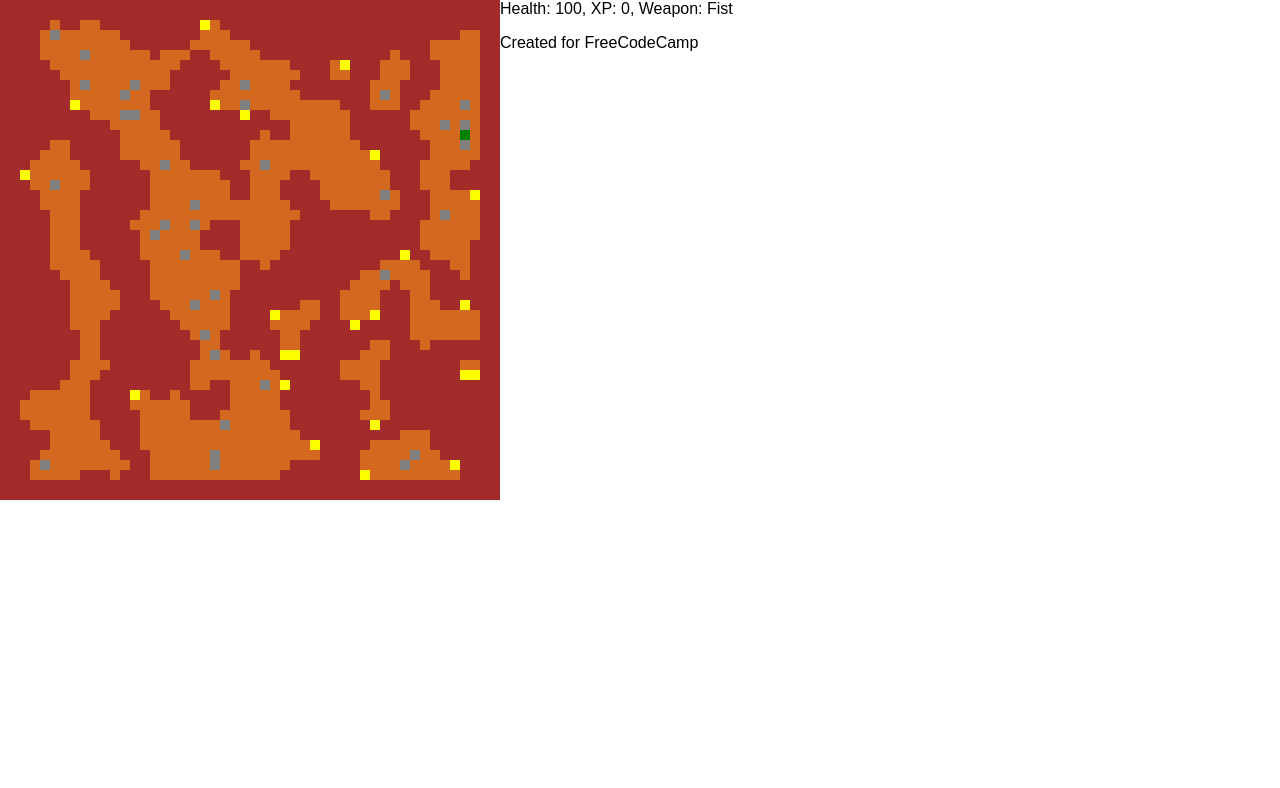
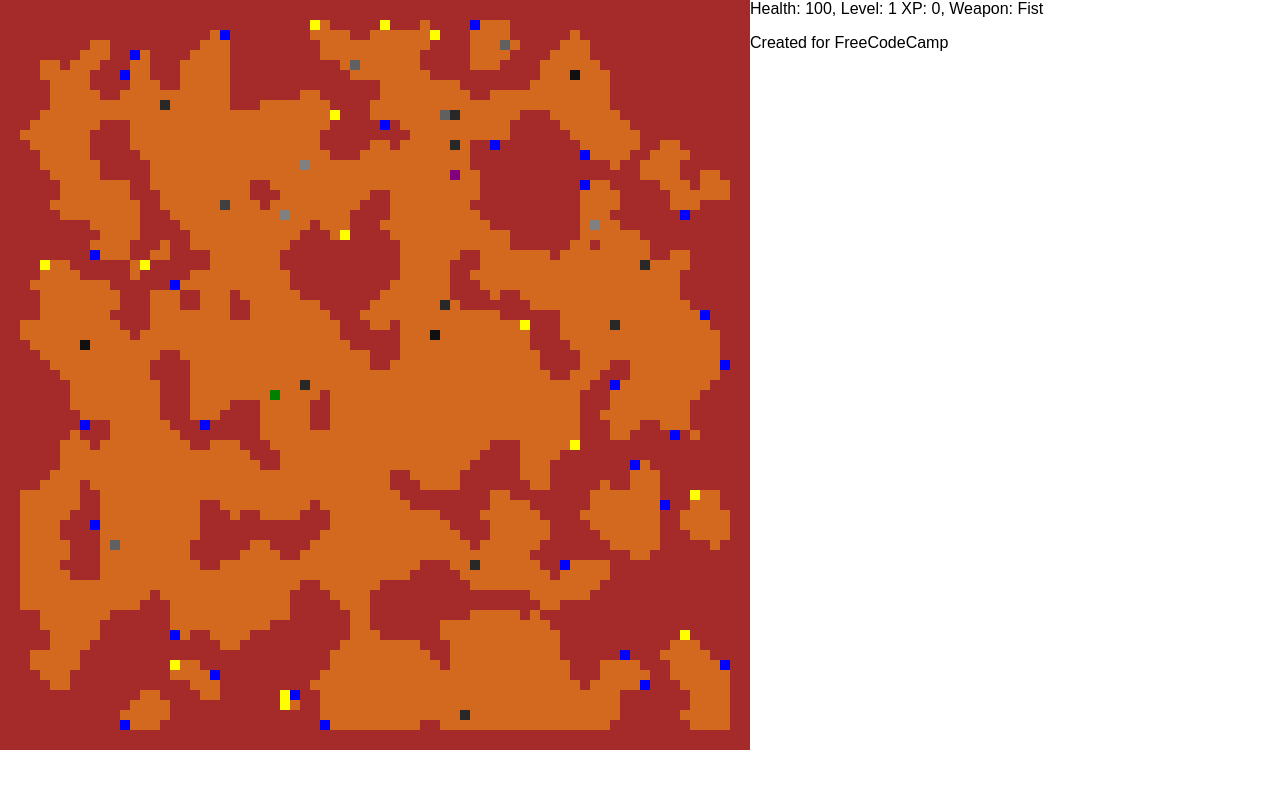
Before and after one commit to dkohlruss/roguelike, a React (Create React App) app: page / in a window 1280 px wide. Shown: the top 788 px of the page. Built offline with nearby package versions, Linux system fonts and the light colour scheme.

Commit message:
Added levels, enemies, boss

```diff
--- a/src/App.js
+++ b/src/App.js
@@ -6,15 +6,14 @@ class App extends Component {
   constructor(props) {
     super(props);
 
-    this.map = this.createMap(50,50); // Creates game board with x,y width/height
+    this.map = this.createMap(75,75); // Creates game board with x,y width/height
     this.visualMap = this.makeBoard(this.map);
 
     let hero = {
         name: 'Rudiger',
         weapon: 'Fist',
         hp: 100,
-        attack: 1.0,
-        defend: 1.0,
+        attack: 1,
         level: 1,
         location: 0,
         type: 'hero',
@@ -23,6 +22,7 @@ class App extends Component {
 
     this.enemies = this.generateEnemies();
     this.treasure = this.generateTreasure();
+    this.meds = this.generateMeds();
 
     this.state = {
       visualMap: this.visualMap,
@@ -37,6 +37,10 @@ class App extends Component {
 
     for (let i = 0; i < this.treasure.length; i++) {
       this.placeTreasure(this.treasure[i]);
+    }
+
+    for (let i = 0; i < this.meds.length; i++) {
+      this.placeTreasure(this.meds[i]);
     }
 
     window.addEventListener("keydown", (event) => {
@@ -64,8 +68,6 @@ class App extends Component {
           default:
             break;
         }
-
-
       });
   }
 
@@ -82,19 +84,32 @@ class App extends Component {
         });
 
         switch (this.state.visualMap[nextXY].props.type) {
-          case 'enemy': {
-            hero.hp = hero.hp - obj[0].attack;
-            obj[0].hp = obj[0].hp - hero.attack * 10;
+          default: { // default state = all enemies
+            let levelModifier = Math.random() + hero.level;
+            hero.hp = Math.floor(hero.hp - obj[0].attack / levelModifier);
+            obj[0].hp = obj[0].hp - hero.attack * levelModifier * 10;
 
             if (obj[0].hp <= 0) {
               hero.xp += obj[0].xp;
               visualMap[nextXY] = <Cell type='land' key={nextXY} passable={true} />;
+
+              this.checkXP(obj[0]);
+            }
+
+            if (hero.hp <= 0) {
+              alert('Game over!  Generating a new dungeon.');
+              window.location.reload(false);
             }
             break;
           }
           case 'treasure': {
-            let rand = Math.floor(Math.random() * 5);
-            this.treasureReward(rand);
+            this.treasureReward(1);
+            visualMap[nextXY] = <Cell type='land' key={nextXY} passable={true} />;
+
+            break;
+          }
+          case 'meds': {
+            this.treasureReward(0);
             visualMap[nextXY] = <Cell type='land' key={nextXY} passable={true} />;
 
             break;
@@ -114,31 +129,60 @@ class App extends Component {
     }
   }
 
+  checkXP(enemy) {
+    if (enemy.type === 'boss') {
+      alert('You win!');
+    } else {
+      let hero = this.state.hero;
+
+      let xp = hero.xp;
+
+      if (xp > 99 && hero.level === 1) {
+        hero.level++;
+        hero.hp = 100;
+      }
+      if (xp > 199 && hero.level === 2) {
+        hero.level++;
+        hero.hp = 100;
+      }
+      if (xp > 399 && hero.level === 3) {
+        hero.level++;
+        hero.hp = 100;
+      }
+      if (xp > 799 && hero.level === 4) {
+        hero.level++;
+        hero.hp = 100;
+      }
+    }
+  }
+
   treasureReward(num) {
     let hero = this.state.hero;
-    if (num > 3) {
+    if (num === 0) {
+      let random = Math.floor(Math.random() * 50) + 15;
+      hero.hp += random;
+
+      if (hero.hp > 100) {
         hero.hp = 100;
-    } else if (num < 1) {
-      hero.attack *= 1.5;
+      }
+    }
+      else if (num === 1) {
+      this.getWeapon();
     } else {
       hero.attack *= 1.2;
     }
+
     this.setState({hero});
-    this.checkWeapon();
   }
 
-  checkWeapon() {
-    let weapons = ['Fist', 'Club', 'Mace', 'Axe', 'Sword'];
+  getWeapon() {
+    let weapons = ['null', 'Fist', 'Club', 'Mace', 'Axe', 'Sword'];
     let hero = this.state.hero;
-    if (hero.attack > 1 && hero.attack < 2) {
-      hero.weapon = weapons[1];
-    } else if (hero.attack < 3) {
-      hero.weapon = weapons[2];
-    } else if (hero.attack < 5) {
-      hero.weapon = weapons[3];
-    } else {
-      hero.weapon = weapons[4];
-    }
+
+    hero.attack++;
+    hero.weapon = weapons[hero.attack] || weapons[5];
+
+    this.setState({hero});
   }
 
   getNextCell(direction) {
@@ -165,22 +209,86 @@ class App extends Component {
 
   generateEnemies() {
     let enemies = [];
-    let rand = Math.floor(Math.random() * 50);
-    for (let i = 0; i < rand; i++) {
+    let limit = 20;
+    for (let i = 0; i < limit; i++) {
+      let level = Math.floor(Math.random() * 5 + 1);
+      switch(level) {
+        case 1:
           enemies.push({
             name: 'Enemy',
             weapon: 'Club',
-        hp: 50,
-        attack: 1.0,
-        defend: 1.0,
+            hp: 20,
+            attack: 5,
             location: i,
-        type: 'enemy',
+            type: 'enemy1',
             id: i,
             passable: false,
             xp: 10
           });
+          break;
+        case 2:
+          enemies.push({
+            name: 'Enemy',
+            hp: 50,
+            attack: 10,
+            location: i,
+            type: 'enemy2',
+            id: i,
+            passable: false,
+            xp: 20
+          });
+          break;
+        case 3:
+          enemies.push({
+            name: 'Enemy',
+            hp: 100,
+            attack: 20,
+            location: i,
+            type: 'enemy3',
+            id: i,
+            passable: false,
+            xp: 40
+          });
+          break;
+        case 4:
+          enemies.push({
+            name: 'Enemy',
+            hp: 200,
+            attack: 50,
+            location: i,
+            type: 'enemy4',
+            id: i,
+            passable: false,
+            xp: 100
+          });
+          break;
+        case 5:
+          enemies.push({
+            name: 'Enemy',
+            hp: 400,
+            attack: 100,
+            location: i,
+            type: 'enemy5',
+            id: i,
+            passable: false,
+            xp: 200
+          });
+          break;
+      }
+
       this.map[i][2] = false;
     }
+
+    enemies.push({
+      name: 'Boss',
+      hp: 1000,
+      attack: 400,
+      location: 0,
+      type: 'boss',
+      id: 0,
+      passable: false,
+      xp: 1000
+    })
 
     return enemies;
   }
@@ -207,6 +315,27 @@ class App extends Component {
     return treasure;
   }
 
+  generateMeds() {
+    let meds = [];
+
+    for (let i = 0; i < this.map.length; i++) {
+      let rowCol = this.getRowCol(i);
+
+      let neighbours = this.getNeighbours(rowCol.row, rowCol.col);
+      if (neighbours < 4) {
+        meds.push({
+          name: 'Meds',
+          hp: 20,
+          type: 'meds',
+          id: i,
+          location: i,
+          passable: false
+        });
+      }
+    }
+    return meds;
+  }
+
 
   getID(row, col) {
     let total = Math.sqrt(this.map.length);
@@ -231,7 +360,7 @@ class App extends Component {
   placeTreasure(treasure) {
     let map = this.state.visualMap;
     let rand = Math.random();
-    if (rand > 0.6 && this.map[treasure.location][2]) {
+    if (rand > 0.75 && this.map[treasure.location][2]) {
       map[treasure.location] = <Cell type={treasure.type} key={treasure.location} passable={treasure.passable}/>;
     }
   }
@@ -416,7 +545,7 @@ class App extends Component {
 
   render() {
     return (
-      <div>Health: {this.state.hero.hp}, XP: {this.state.hero.xp}, Weapon: {this.state.hero.weapon}
+      <div>Health: {this.state.hero.hp}, Level: {this.state.hero.level} XP: {this.state.hero.xp}, Weapon: {this.state.hero.weapon}
       <div className='board'>{this.state.visualMap}</div>
       </div>
     );
--- a/src/index.css
+++ b/src/index.css
@@ -5,8 +5,8 @@ body {
 }
 
 .board {
-  height: 500px;
-  width: 500px;
+  height: 750px;
+  width: 750px;
   float: left;
 }
 
@@ -31,10 +31,45 @@ body {
   float: left;
 }
 
-.enemy {
+.enemy1 {
   height: 10px;
   width: 10px;
-  background: grey;
+  background: #808080;
+  float: left;
+}
+
+.enemy2 {
+  height: 10px;
+  width: 10px;
+  background: #606060;
+  float: left;
+}
+
+.enemy3 {
+  height: 10px;
+  width: 10px;
+  background: #404040;
+  float: left;
+}
+
+.enemy4 {
+  height: 10px;
+  width: 10px;
+  background: #282828;
+  float: left;
+}
+
+.enemy5 {
+  height: 10px;
+  width: 10px;
+  background: #101010;
+  float: left;
+}
+
+.boss {
+  height: 10px;
+  width: 10px;
+  background: purple;
   float: left;
 }
 
@@ -44,3 +79,10 @@ body {
   background: yellow;
   float: left;
 }
+
+.meds {
+  height: 10px;
+  width: 10px;
+  background: blue;
+  float: left
+}
```
Lines whose indentation alone changed are shown as unchanged.
